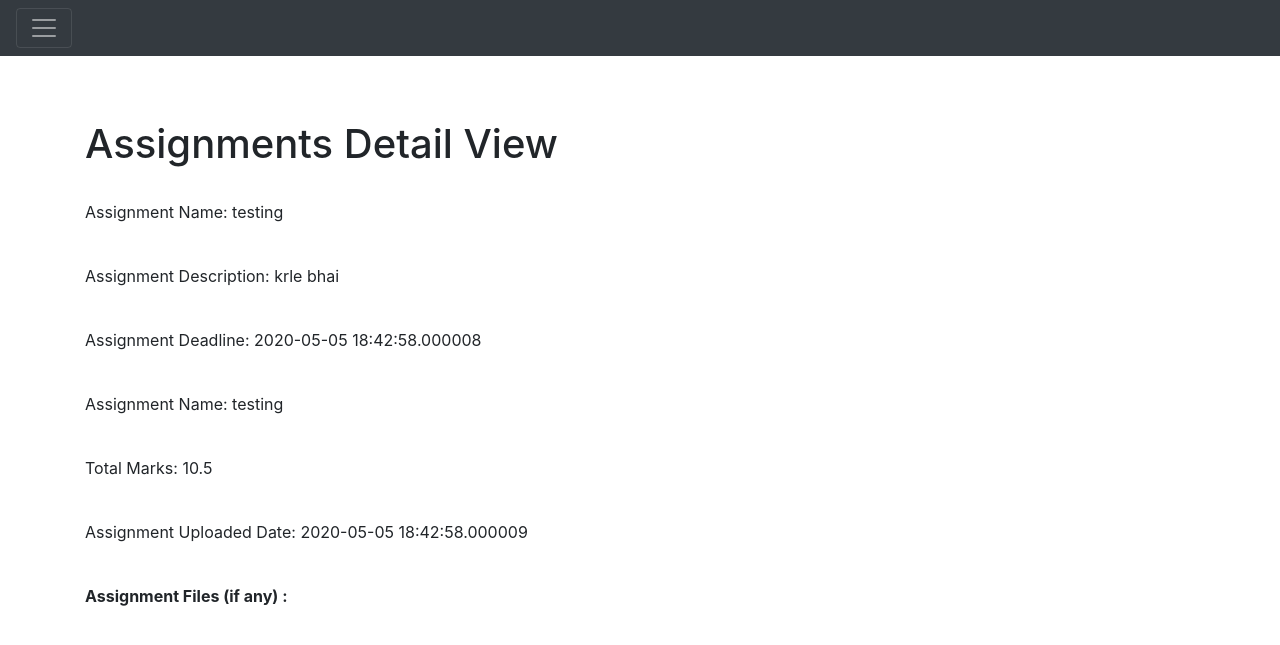
After one commit to nikhils98/Starburst-LMS-Eyeson-Video-Conf-, a Flask app: page /assignments/detail/1 in a window 1280 px wide. The commit adds this page. Shown: the top 645 px of the page. Run offline with Flask 2, Linux system fonts and the light colour scheme; data comes from the database, SQL or seed files in the repository; both versions use the stored data as it was after the commit; data that the repository does not hold is empty; some libraries are stand-ins or nearby versions.

Commit message:
Integrated Assignment View Flow

```diff
--- a/Application/assignments.py
+++ b/Application/assignments.py
@@ -10,13 +10,36 @@ ASSIGNMENT_UPLOAD_FOLDER = 'assignments'
 PROJECT_DIR = os.path.join(os.path.dirname(os.path.abspath(__file__)), 'files', str(org.orgId))
 
 
-@app.route('/downloadAssignment', methods=['GET'])
-def downloadAssignment():
-    fileId = request.args.get('id')
+# Get list of assignments By Course
+@app.route('/assignments/<id>',methods=['GET'])
+def getAssignmentsByCourse(id):
+    assignments = models.Assignment.query.filter_by(courseId=id).all()
+
+    filteredAssignments = []
+
+    for ass in assignments:
+        if ass.course.courseId == int(id):
+            filteredAssignments.append(ass)
+
+    return render_template('assignments.html',assignments=filteredAssignments)
+
+@app.route('/assignments/detail/<id>',methods=['GET'])
+def getAssignmentDetailById(id):
+    assignment = models.Assignment.query.filter_by(assignmentId=id).first()
+    if not assignment:
+        flash('Assignment did not exist')
+        return redirect('/home')
+    return render_template('assignment.html',assignment=assignment)
+
+
+
+@app.route('/asssignments/download/<id>', methods=['GET'])
+def downloadAssignment(id):
+    fileId = id
     if not fileId:
         flash('send file id')
         return 'send file id'
-    q = models.AssignmentFile.query.filter_by(assignmintFileId=fileId).first()
+    q = models.AssignmentFile.query.filter_by(assignmentFileId=fileId).first()
     if not q:
         flash('No file found')
         return 'no file found'
@@ -24,12 +47,14 @@ def downloadAssignment():
         assFile = q
         return send_file(assFile.filePath, as_attachment=True)
 
-
-@app.route('/createAssignment', methods=['GET', 'POST'])
+@app.route('/<course_id>/createAssignment', methods=['GET', 'POST'])
 @authenticate
-def createAssignment():
+def createAssignment(course_id):
+    course = models.Course.query.filter_by(courseId=course_id).first()
+    if not course:
+        flash('No Course for this to create Assignment')
+        return redirect('/home')
     # making a files directory to keep things tidy. Also easy to add in gitignore
-
     if request.method == 'GET':
         return render_template('create_assignment_modal.html')
     else:
@@ -56,6 +81,7 @@ def createAssignment():
         newAssignment.assignmentDeadline = assignmentDeadline
         newAssignment.uploadDateTime = datetime.today()
         newAssignment.totalMarks = float(totalMarks)
+        newAssignment.courseId = course.courseId
 
         # to get the assignmentId. Unlike commit, flush kinda communicates the changes
         # to db but they're not persisted in disk. Commit ensures data is written to disk
@@ -78,7 +104,7 @@ def createAssignment():
                 newAssignmentFile = models.AssignmentFile()
                 newAssignmentFile.filePath = path
                 newAssignmentFile.assignmentId = newAssignment.assignmentId
-
+                newAssignmentFile.fileName = file.filename
                 models.db.session.add(newAssignmentFile)
 
         models.db.session.add(newAssignment)
--- a/Application/models.py
+++ b/Application/models.py
@@ -188,6 +188,9 @@ class AssignmentFile(db.Model):
         db.String(250),
         nullable=False
     )
+    fileName = db.Column(
+        db.String(100)
+    )
     assignmentId = db.Column(db.Integer, db.ForeignKey('assignments.assignmentId'))
     assignments = relationship("Assignment",backref='assignmentFiles')
 
@@ -204,6 +207,7 @@ class AssignmentSubmission(db.Model):
     submissionTime = db.Column(db.DateTime, default=datetime.datetime.utcnow())
     assignmentId = db.Column(db.Integer, db.ForeignKey('assignments.assignmentId'))
     assignment = relationship("Assignment")
+    assignmentGrade = db.Column(db.String(20))
     userId = db.Column(db.Integer, db.ForeignKey('users.userId'))
     user = relationship("User")
     comment = db.Column(db.String(500))
--- /dev/null
+++ b/Application/templates/assignment.html
@@ -0,0 +1,38 @@
+{% extends 'main.html' %}
+
+{% block head %}
+<!--To render parent's stuff in the same block-->
+{{ super() }}
+
+<title>Home</title>
+{% endblock %}
+
+{% block body %}
+{{ super() }}
+
+<div class="container" style="margin-top: 5%">
+    <h1>Assignments Detail View</h1>
+    <div>
+        <br>
+        <p> Assignment Name: {{ assignment.assignmentName }}</p>
+        <br>
+        <p> Assignment Description: {{ assignment.assignmentDesc }}</p>
+        <br>
+        <p> Assignment Deadline: {{ assignment.assignmentDeadline }}</p>
+        <br>
+        <p> Assignment Name: {{ assignment.assignmentName }}</p>
+        <br>
+        <p> Total Marks: {{ assignment.totalMarks }}</p>
+        <br>
+        <p> Assignment Uploaded Date: {{ assignment.uploadDateTime }}</p>
+        <br>
+        <p><b>Assignment Files (if any) :</b></p>
+        {%  for file in assignment.assignmentFiles %}
+                <a href = {{ url_for('downloadAssignment' ,id=file.assignmentFileId) }}>{{ file.fileName }}</a>
+                <br>
+        {% endfor %}
+        </ul>
+    </div>
+</div>
+
+{% endblock %}
--- a/Application/templates/home.html
+++ b/Application/templates/home.html
@@ -22,6 +22,7 @@
                     <p class="card-text">{{ c.courseDesc }}</p>
                     <p class="card-text">{{ c.courseSemester }}: {{ c.courseYear }}</p>
                 </div>
+                <a href = {{ url_for('getAssignmentsByCourse' ,id=c.courseId) }}>Get Assignments</a>
             </div>
         </div>
         {% endfor %}
```
Also changed, not shown: Application/assignment_submissions.py (+24 -0 lines), Application/templates/assignments.html (added, +25 -0 lines), Application/starburst.db.
